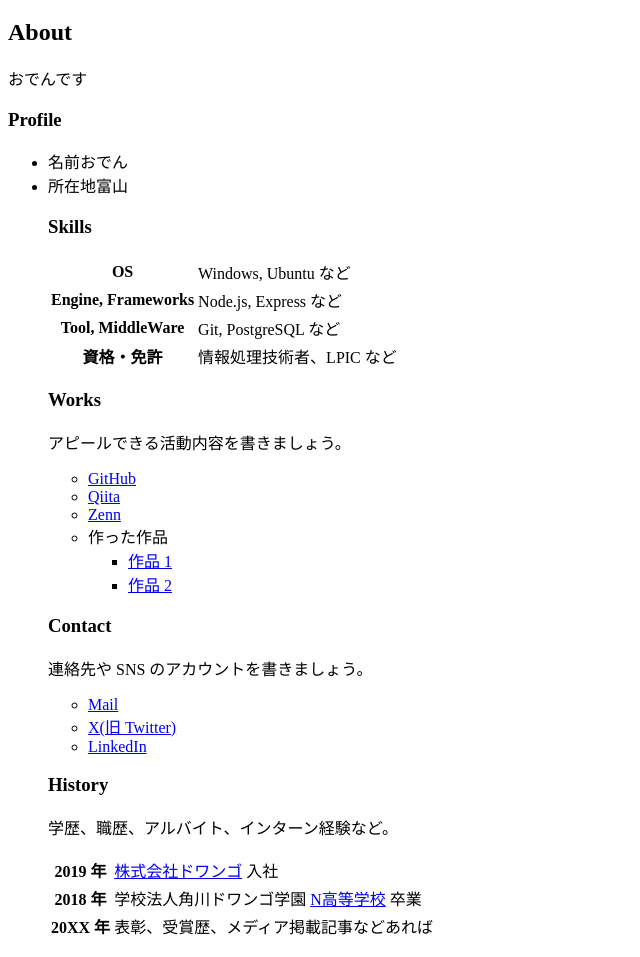
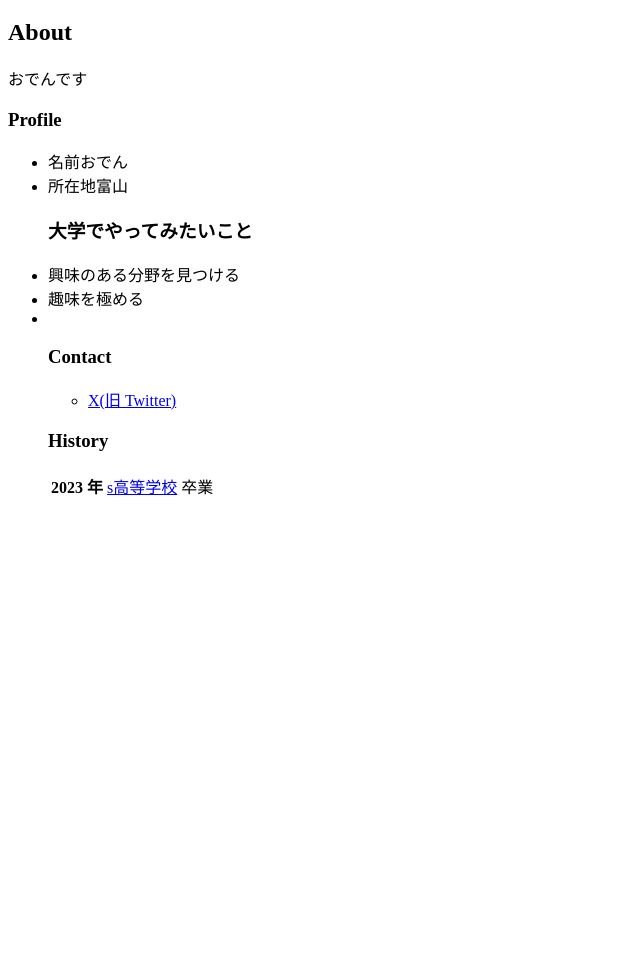
Before and after one commit to dazaitianzhong556-star/dazaitianzhong556.github.io, a plain HTML site: page index.html in a window 1280 px wide. Shown: the part 70-1027 px from the top of the page, without its empty margins (0-640 px from the left). After the commit the page ends 800 px from the top, so only its background shows below. Drawn offline with Linux system fonts and the light colour scheme.

```diff
--- a/index.html
+++ b/index.html
@@ -18,63 +18,24 @@
       <li>名前おでん</li>
       <li>所在地富山</li>
 
-    <h3>Skills</h3>
+    <h3>大学でやってみたいこと</h3>
     <table>
       <tr>
-        <th>OS</th>
-        <td>Windows, Ubuntu など</td>
-      </tr>
-      <tr>
-        <th>Engine, Frameworks</th>
-        <td>Node.js, Express など</td>
-      </tr>
-      <tr>
-        <th>Tool, MiddleWare</th>
-        <td>Git, PostgreSQL など</td>
-      </tr>
-      <tr>
-        <th>資格・免許</th>
-        <td>情報処理技術者、LPIC など</td>
+        <li>興味のある分野を見つける</li>
+        <li>趣味を極める<li>
       </tr>
     </table>
 
-    <h3>Works</h3>
-    <p>アピールできる活動内容を書きましょう。</p>
+    <h3>Contact</h3>
     <ul>
-      <li><a href="https://github.com/">GitHub</a></li>
-      <li><a href="https://qiita.com/">Qiita</a></li>
-      <li><a href="https://zenn.dev/">Zenn</a></li>
-      <li>
-        作った作品
-        <ul>
-          <li><a href="https://example.com/">作品 1</a></li>
-          <li><a href="https://example.com/">作品 2</a></li>
-        </ul>
-      </li>
-    </ul>
-
-    <h3>Contact</h3>
-    <p>連絡先や SNS のアカウントを書きましょう。</p>
-    <ul>
-      <li><a href="mailto:name@example.com">Mail</a></li>
-      <li><a href="https://twitter.com/n_yobikou">X(旧 Twitter)</a></li>
-      <li><a href="https://www.linkedin.com/">LinkedIn</a></li>
+      <li><a href="https://x.com/haaahaahahah">X(旧 Twitter)</a></li>
     </ul>
 
     <h3>History</h3>
-    <p>学歴、職歴、アルバイト、インターン経験など。</p>
     <table>
       <tr>
-        <th>2019 年</th>
-        <td><a href="https://dwango.co.jp/">株式会社ドワンゴ</a> 入社</td>
-      </tr>
-      <tr>
-        <th>2018 年</th>
-        <td>学校法人角川ドワンゴ学園 <a href="https://nnn.ed.jp/">N高等学校</a> 卒業</td>
-      </tr>
-      <tr>
-        <th>20XX 年</th>
-        <td>表彰、受賞歴、メディア掲載記事などあれば</td>
+        <th>2023 年</th>
+        <td><a href="https://nnn.ed.jp/">s高等学校</a> 卒業</td>
       </tr>
     </table>
   </body>
```
